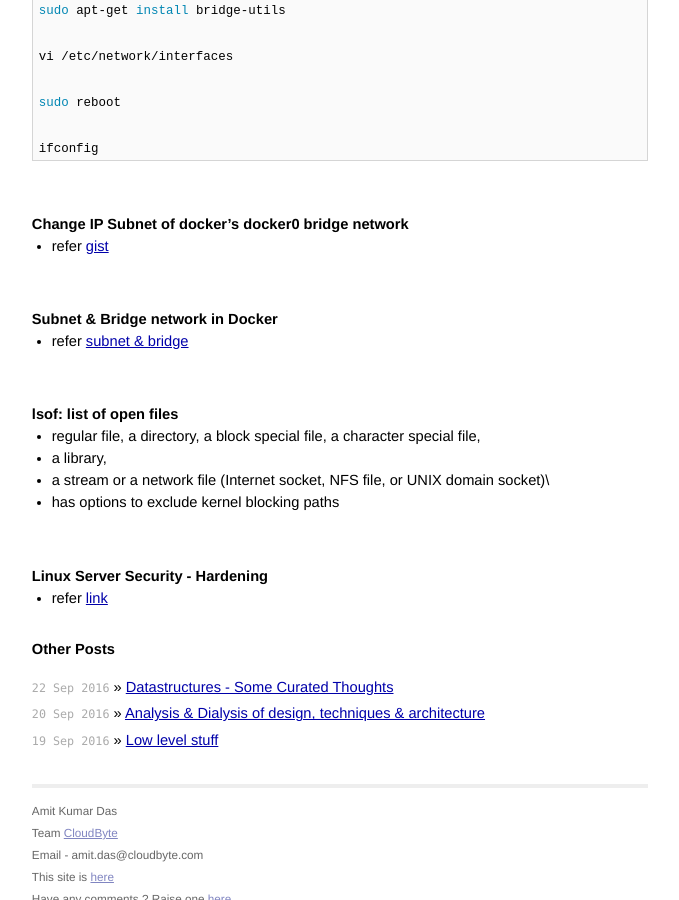
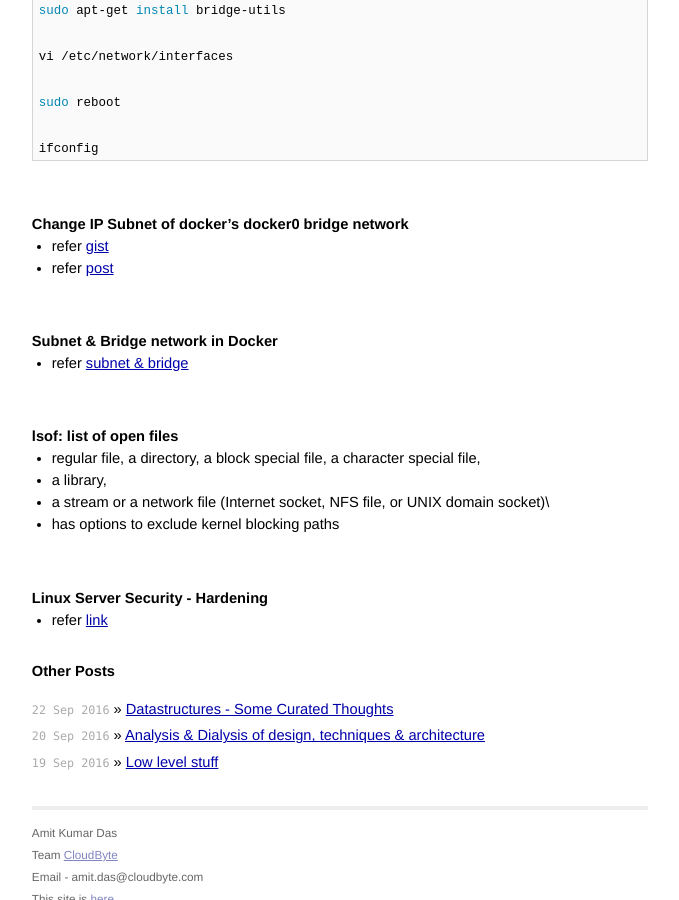
Before and after one commit to AmitKumarDas/amitkumardas.github.io, a Jekyll site: the page built from _posts/2016-09-21-my-troubleshooting-stories.md, in a window 1280 px wide and 900 px high, scrolled down 4579 px. Shown: the whole window, without its empty margins (300-979 px from the left). Built offline with Jekyll 4.4.1, drawn with Linux system fonts in a browser that asks for light colours.

Commit message:
Update 2016-09-21-my-troubleshooting-stories.md

```diff
--- a/_posts/2016-09-21-my-troubleshooting-stories.md
+++ b/_posts/2016-09-21-my-troubleshooting-stories.md
@@ -242,6 +242,7 @@ ifconfig
 ### Change IP Subnet of docker's docker0 bridge network
 
 - refer [gist](https://gist.github.com/kamermans/94b1c41086de0204750b)
+- refer [post](https://support.zenoss.com/hc/en-us/articles/203582809-How-to-Change-the-Default-Docker-Subnet)
 
 <br />
 
```
